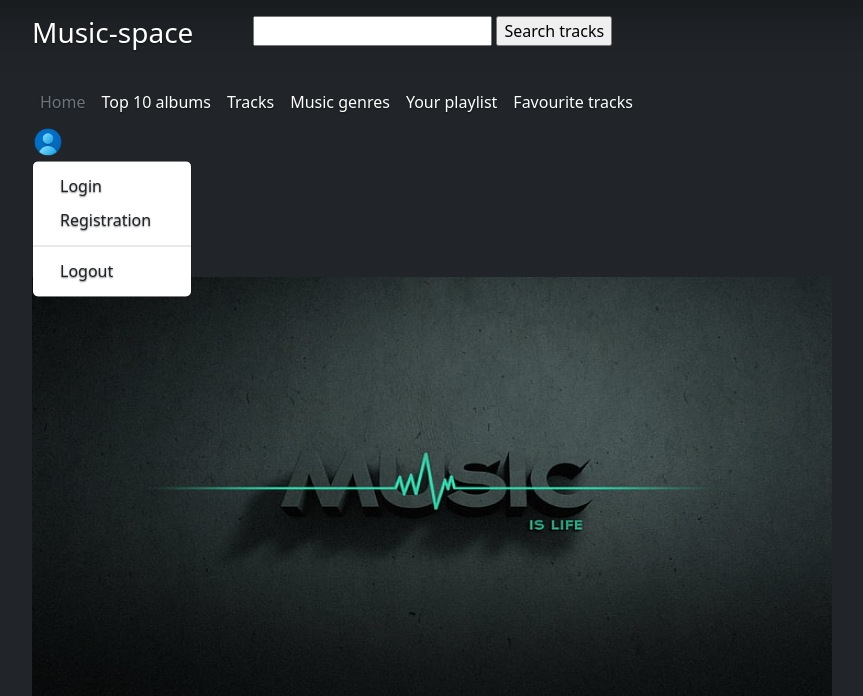
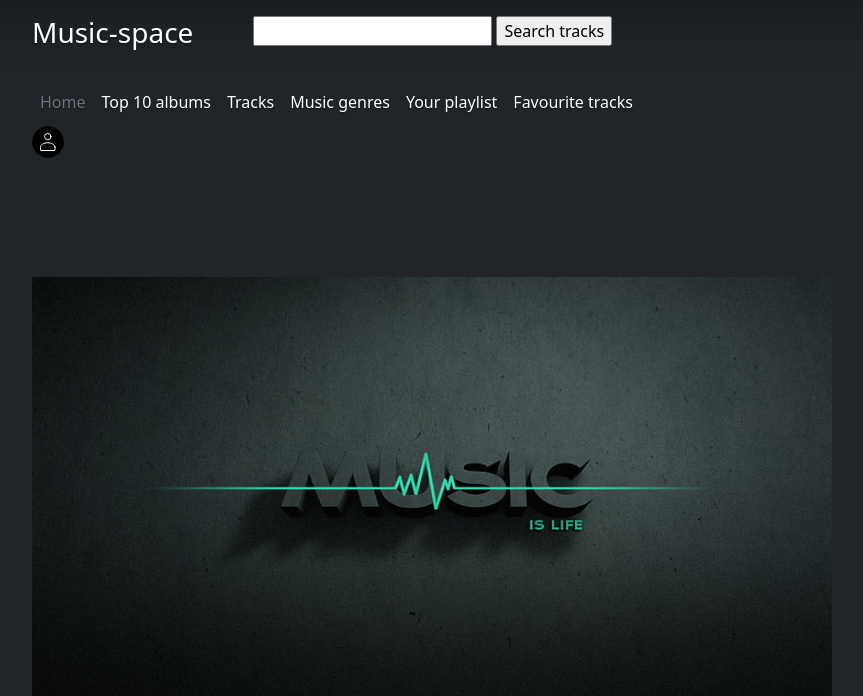
Before and after one commit to olyflower/music-space, a Django app: template src/templates/index.html in a window 1280 px wide. Shown: the top 696 px of the page, without its empty margins (288-1151 px from the left). Run offline with Django 4.2, Linux system fonts and the light colour scheme; the template is opened without the code that fills it, so the values that code supplies are empty; parts of the project's set-up code (start-up, migrations or seed data) failed here and were passed over; some libraries are stand-ins or nearby versions.

Commit message:
Add changes in index, settings

```diff
--- a/src/config/settings/dev.py
+++ b/src/config/settings/dev.py
@@ -29,11 +29,11 @@ else:
         #     "HOST": "localhost",
         #     "PORT": 5432,
         # },
-        "default": {
+        "default_sqlite": {
             "ENGINE": "django.db.backends.sqlite3",
             "NAME": BASE_DIR / "db.sqlite3",
         },
-        "default_docker": {
+        "default": {
             "ENGINE": "django.db.backends.postgresql",
             "NAME": os.environ.get("POSTGRES_DB"),
             "USER": os.environ.get("POSTGRES_USER"),
--- a/src/templates/index.html
+++ b/src/templates/index.html
@@ -160,10 +160,10 @@
                     <div class="dropdown text-end">
                         <a href="#" class="d-block link-dark text-decoration-none dropdown-toggle show"
                            data-bs-toggle="dropdown" aria-expanded="true">
-                            <img src="{% static 'media/icons8-user.png' %}" alt="mdo" width="32" height="32"
+                            <img src="{% static 'media/login.svg' %}" alt="mdo" width="32" height="32"
                                  class="rounded-circle">
                         </a>
-                        <ul class="dropdown-menu text-small show" data-popper-placement="bottom-start"
+                        <ul class="dropdown-menu text-small" data-popper-placement="bottom-start"
                             style="position: absolute; inset: 0px auto auto 0px; margin: 0px; transform: translate3d(0px, 34.4px, 0px);">
                             <li><a class="dropdown-item" href="{% url 'core:login' %}">Login</a></li>
                             {% if user.is_authenticated %}
```
Also changed, not shown: backup_db.json (+1 -1 lines), src/static/media/icons8-user.png (deleted), src/static/media/login.svg (added).
